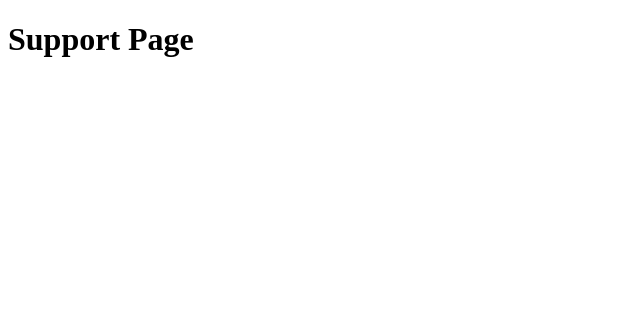
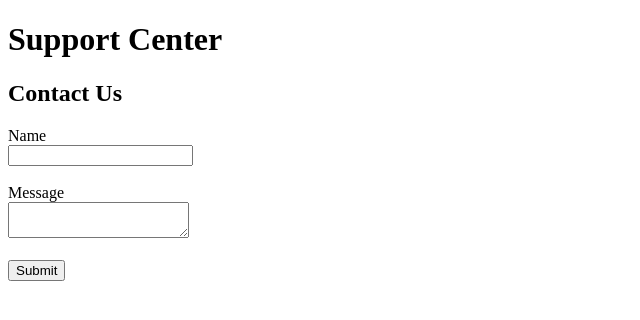
Before and after one commit to Zeeshancloud15/finaceapp, a website: page views/support.html in a window 1280 px wide. Shown: the whole page, without its empty margins (0-640 px from the left). Drawn offline with Linux system fonts and the light colour scheme.

Commit message:
Update support.html

```diff
--- a/views/support.html
+++ b/views/support.html
@@ -1,9 +1,23 @@
 <!DOCTYPE html>
-<html>
+<html lang="en">
 <head>
-    <title>Support</title>
+    <meta charset="UTF-8">
+    <meta name="viewport" content="width=device-width, initial-scale=1.0">
+    <title>Support - Finance App</title>
 </head>
 <body>
-    <h1>Support Page</h1>
+    <h1>Support Center</h1>
+
+    <h2>Contact Us</h2>
+
+    <form>
+        <label for="name">Name</label><br>
+        <input type="text" id="name" name="name"><br><br>
+
+        <label for="message">Message</label><br>
+        <textarea id="message" name="message"></textarea><br><br>
+
+        <button type="submit">Submit</button>
+    </form>
 </body>
 </html>
```
